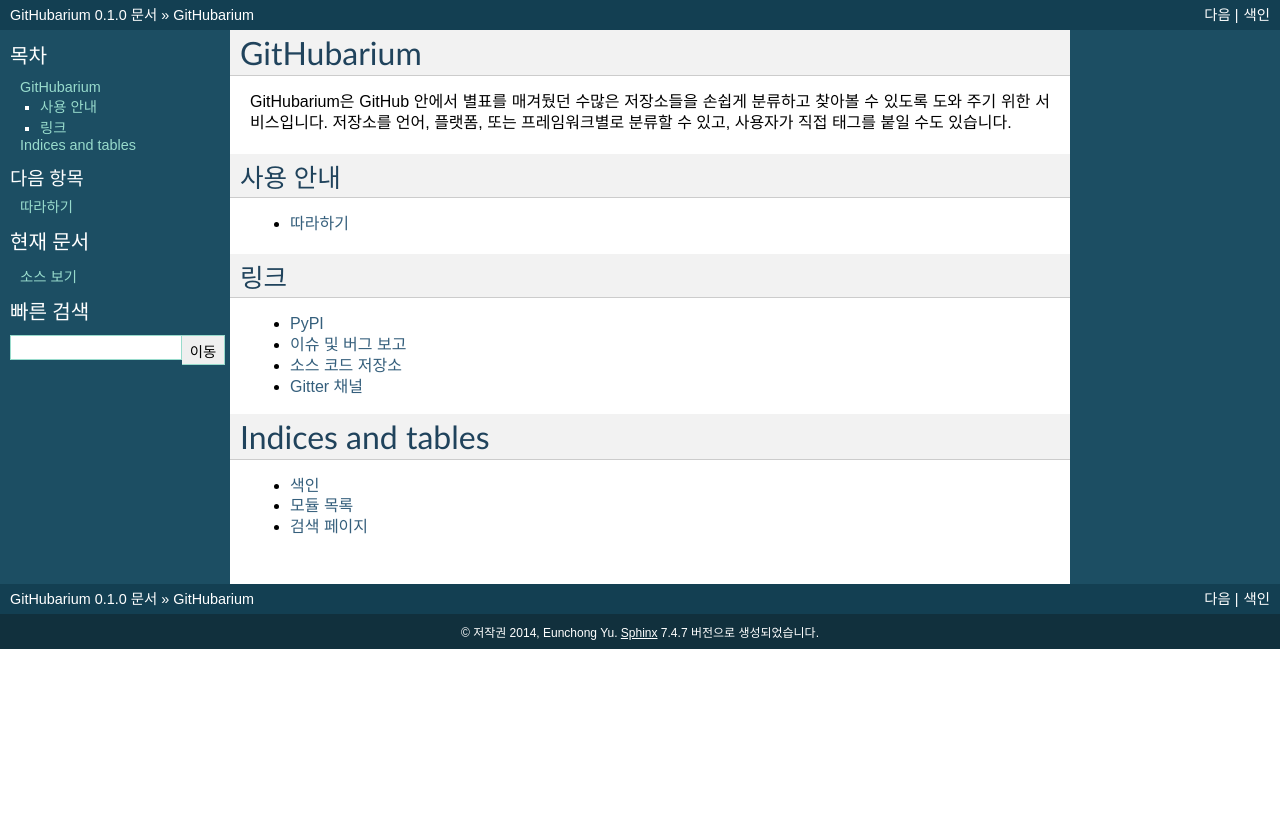
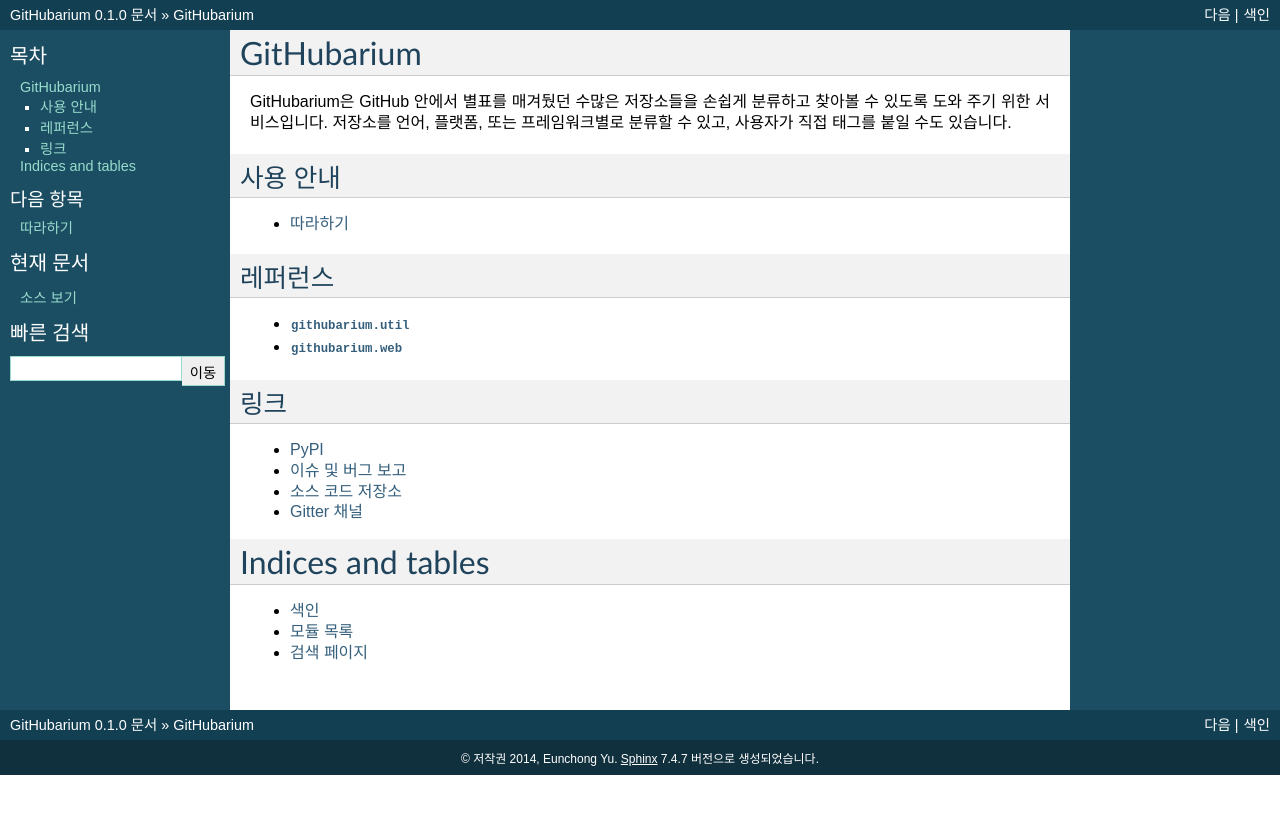
Before and after one commit to flask-kr/githubarium, a Sphinx documentation site: the page built from docs/index.rst, in a window 1280 px wide. Shown: the top 814 px of the page. Built offline with Sphinx 7.4.7, drawn with Linux system fonts in a browser that asks for light colours.

Commit message:
Add references in the doc

```diff
--- a/docs/conf.py
+++ b/docs/conf.py
@@ -254,3 +254,8 @@
 intersphinx_mapping = {
     'http://docs.python.org/': None,
 }
+
+
+# -- Options for sphinx.ext.autodoc extension ---------------------------------
+
+autodoc_default_flags = ['members']
--- a/docs/index.rst
+++ b/docs/index.rst
@@ -18,6 +18,13 @@
 
    quickstart
 
+
+레퍼런스
+--------
+
+.. include:: modules.rst
+
+
 링크
 ----
 
--- /dev/null
+++ b/docs/modules.rst
@@ -0,0 +1,5 @@
+.. toctree::
+   :maxdepth: 1
+   :glob:
+
+   modules/*
--- /dev/null
+++ b/docs/modules/util.rst
@@ -0,0 +1,4 @@
+:mod:`githubarium.util`
+=======================
+
+.. automodule:: githubarium.util
--- /dev/null
+++ b/docs/modules/web.rst
@@ -0,0 +1,4 @@
+:mod:`githubarium.web`
+======================
+
+.. automodule:: githubarium.web
```
